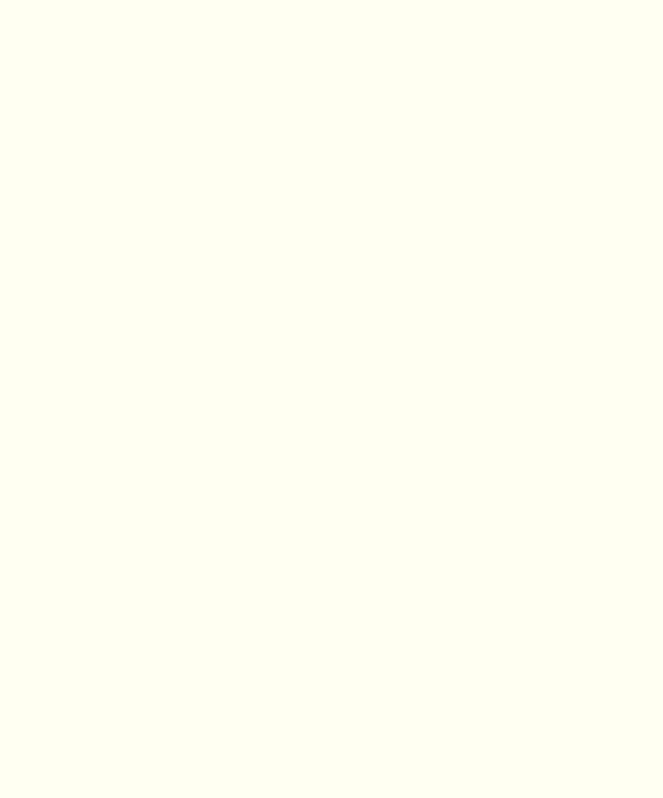
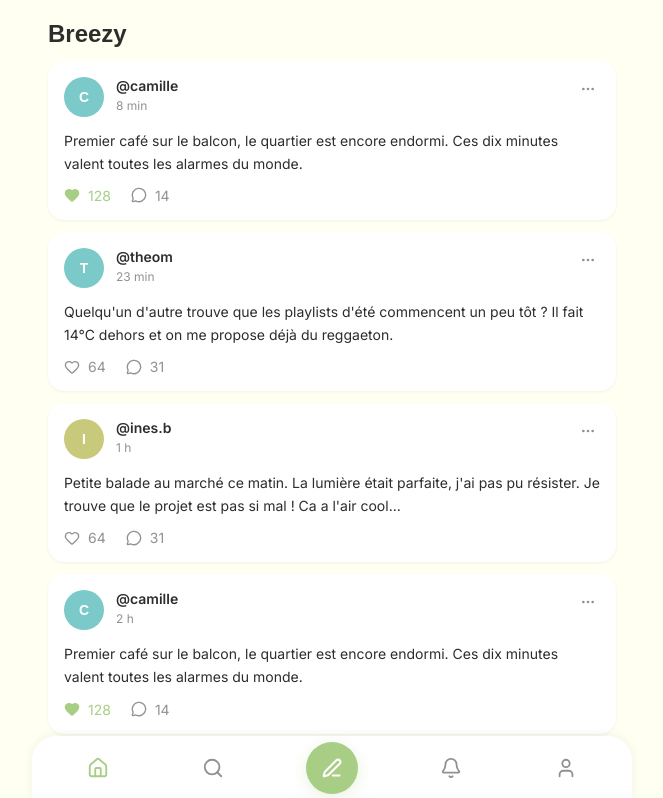
Before and after one commit to tonyfgs/Breezy, a Next.js app in the folder front/: page /feed in a window 1280 px wide. Shown: the top 798 px of the page, without its empty margins (308-971 px from the left). Built offline with nearby package versions, Linux system fonts and the light colour scheme; a web font is replaced by a local one.

Commit message:
feat(feed): add feed page with PostCard and CommentModal

```diff
--- a/front/src/app/feed/page.js
+++ b/front/src/app/feed/page.js
@@ -1,3 +1,120 @@
+import AppLayout from '../../components/layout/AppLayout';
+import PostCard from '../../components/post/PostCard';
+
+// TODO: API - GET /api/posts/feed
+// Structure basée sur les modèles Post + User (profiles) + likes
+// Note: le modèle User n'a pas de champ nom affiché distinct de nm_username —
+//       à clarifier si on ajoute un nm_displayName dans le profil
+const MOCK_FEED = [
+  {
+    sk_id: 'post_001',
+    sk_authorId: 'user_001',
+    txt_content: 'Premier café sur le balcon, le quartier est encore endormi. Ces dix minutes valent toutes les alarmes du monde.',
+    sk_parentPostId: null,
+    nb_likesCount: 128,
+    nb_commentsCount: 14,
+    fl_liked: true,
+    ts_createdAt: new Date(Date.now() - 8 * 60 * 1000).toISOString(),
+    ts_updatedAt: new Date(Date.now() - 8 * 60 * 1000).toISOString(),
+    author: {
+      sk_id: 'user_001',
+      nm_username: 'camille',
+      url_avatar: null,
+    },
+  },
+  {
+    sk_id: 'post_002',
+    sk_authorId: 'user_002',
+    txt_content: "Quelqu'un d'autre trouve que les playlists d'été commencent un peu tôt ? Il fait 14°C dehors et on me propose déjà du reggaeton.",
+    sk_parentPostId: null,
+    nb_likesCount: 64,
+    nb_commentsCount: 31,
+    fl_liked: false,
+    ts_createdAt: new Date(Date.now() - 23 * 60 * 1000).toISOString(),
+    ts_updatedAt: new Date(Date.now() - 23 * 60 * 1000).toISOString(),
+    author: {
+      sk_id: 'user_002',
+      nm_username: 'theom',
+      url_avatar: null,
+    },
+  },
+  {
+    sk_id: 'post_003',
+    sk_authorId: 'user_003',
+    txt_content: "Petite balade au marché ce matin. La lumière était parfaite, j'ai pas pu résister. Je trouve que le projet est pas si mal ! Ca a l'air cool...",
+    sk_parentPostId: null,
+    nb_likesCount: 64,
+    nb_commentsCount: 31,
+    fl_liked: false,
+    ts_createdAt: new Date(Date.now() - 60 * 60 * 1000).toISOString(),
+    ts_updatedAt: new Date(Date.now() - 60 * 60 * 1000).toISOString(),
+    author: {
+      sk_id: 'user_003',
+      nm_username: 'ines.b',
+      url_avatar: null,
+    },
+  },
+  {
+    sk_id: 'post_004',
+    sk_authorId: 'user_001',
+    txt_content: 'Premier café sur le balcon, le quartier est encore endormi. Ces dix minutes valent toutes les alarmes du monde.',
+    sk_parentPostId: null,
+    nb_likesCount: 128,
+    nb_commentsCount: 14,
+    fl_liked: true,
+    ts_createdAt: new Date(Date.now() - 2 * 60 * 60 * 1000).toISOString(),
+    ts_updatedAt: new Date(Date.now() - 2 * 60 * 60 * 1000).toISOString(),
+    author: {
+      sk_id: 'user_001',
+      nm_username: 'camille',
+      url_avatar: null,
+    },
+  },
+  {
+    sk_id: 'post_005',
+    sk_authorId: 'user_002',
+    txt_content: "Quelqu'un d'autre trouve que les playlists d'été commencent un peu tôt ? Il fait 14°C dehors et on me propose déjà du reggaeton.",
+    sk_parentPostId: null,
+    nb_likesCount: 64,
+    nb_commentsCount: 31,
+    fl_liked: false,
+    ts_createdAt: new Date(Date.now() - 3 * 60 * 60 * 1000).toISOString(),
+    ts_updatedAt: new Date(Date.now() - 3 * 60 * 60 * 1000).toISOString(),
+    author: {
+      sk_id: 'user_002',
+      nm_username: 'theom',
+      url_avatar: null,
+    },
+  },
+  {
+    sk_id: 'post_006',
+    sk_authorId: 'user_003',
+    txt_content: "Petite balade au marché ce matin. La lumière était parfaite, j'ai pas pu résister. Je trouve que le projet est pas si mal ! Ca a l'air cool...",
+    sk_parentPostId: null,
+    nb_likesCount: 64,
+    nb_commentsCount: 31,
+    fl_liked: false,
+    ts_createdAt: new Date(Date.now() - 5 * 60 * 60 * 1000).toISOString(),
+    ts_updatedAt: new Date(Date.now() - 5 * 60 * 60 * 1000).toISOString(),
+    author: {
+      sk_id: 'user_003',
+      nm_username: 'ines.b',
+      url_avatar: null,
+    },
+  },
+];
+
 export default function FeedPage() {
-  return null;
+  return (
+    <AppLayout>
+      <header className="feed-header">
+        <h1 className="feed-header__title">Breezy</h1>
+      </header>
+      <div className="feed-list">
+        {MOCK_FEED.map(post => (
+          <PostCard key={post.sk_id} post={post} />
+        ))}
+      </div>
+    </AppLayout>
+  );
 }
--- /dev/null
+++ b/front/src/components/modals/CommentModal.js
@@ -0,0 +1,53 @@
+'use client';
+
+import { useState } from 'react';
+import { X } from 'lucide-react';
+import Button from '../ui/Button';
+
+export default function CommentModal({ post, onClose }) {
+  const [content, setContent] = useState('');
+
+  function handleSubmit(e) {
+    e.preventDefault();
+    if (!content.trim()) return;
+
+    // TODO: API - POST /api/posts { txt_content: content, sk_parentPostId: post.sk_id }
+    onClose();
+  }
+
+  function handleOverlayClick(e) {
+    if (e.target === e.currentTarget) onClose();
+  }
+
+  return (
+    <div className="modal-overlay" onClick={handleOverlayClick}>
+      <div className="modal">
+        <div className="modal__header">
+          <h2 className="modal__title">Répondre</h2>
+          <button className="modal__close-btn" onClick={onClose} aria-label="Fermer">
+            <X size={20} />
+          </button>
+        </div>
+
+        <div className="modal__post-preview">
+          <strong>@{post.author.nm_username}</strong> · {post.txt_content}
+        </div>
+
+        <form className="modal__reply-form" onSubmit={handleSubmit}>
+          <textarea
+            className="modal__textarea"
+            placeholder="Ta réponse..."
+            value={content}
+            onChange={e => setContent(e.target.value)}
+            autoFocus
+          />
+          <div className="modal__actions">
+            <Button type="submit" disabled={!content.trim()}>
+              Répondre
+            </Button>
+          </div>
+        </form>
+      </div>
+    </div>
+  );
+}
--- a/front/src/components/post/PostCard.js
+++ b/front/src/components/post/PostCard.js
@@ -1,3 +1,70 @@
+'use client';
+
+import { useState } from 'react';
+import { Heart, MessageCircle, MoreHorizontal } from 'lucide-react';
+import Avatar from '../ui/Avatar';
+import CommentModal from '../modals/CommentModal';
+
+function formatRelativeTime(isoString) {
+  const diffSeconds = (Date.now() - new Date(isoString).getTime()) / 1000;
+  if (diffSeconds < 3600) return `${Math.floor(diffSeconds / 60)} min`;
+  if (diffSeconds < 86400) return `${Math.floor(diffSeconds / 3600)} h`;
+  return `${Math.floor(diffSeconds / 86400)} j`;
+}
+
 export default function PostCard({ post }) {
-  return null;
+  const [liked, setLiked] = useState(post.fl_liked ?? false);
+  const [likeCount, setLikeCount] = useState(post.nb_likesCount ?? 0);
+  const [showCommentModal, setShowCommentModal] = useState(false);
+
+  function handleLike(e) {
+    e.stopPropagation();
+    setLikeCount(prev => liked ? prev - 1 : prev + 1);
+    setLiked(prev => !prev);
+  }
+
+  function handleComment(e) {
+    e.stopPropagation();
+    setShowCommentModal(true);
+  }
+
+  return (
+    <>
+      <article className="post-card">
+        <div className="post-card__header">
+          {/* url_avatar sera utilisé ici quand disponible */}
+          <Avatar name={post.author.nm_username} size="md" />
+          <div className="post-card__meta">
+            <span className="post-card__name">@{post.author.nm_username}</span>
+            <span className="post-card__subline">{formatRelativeTime(post.ts_createdAt)}</span>
+          </div>
+          <button className="post-card__menu-btn" aria-label="Options" onClick={e => e.stopPropagation()}>
+            <MoreHorizontal size={16} />
+          </button>
+        </div>
+
+        <p className="post-card__body">{post.txt_content}</p>
+
+        <div className="post-card__actions">
+          <button
+            className={`post-card__action${liked ? ' post-card__action--liked' : ''}`}
+            onClick={handleLike}
+            aria-label="J'aime"
+          >
+            <Heart size={16} />
+            <span>{likeCount}</span>
+          </button>
+
+          <button className="post-card__action" aria-label="Commenter" onClick={handleComment}>
+            <MessageCircle size={16} />
+            <span>{post.nb_commentsCount}</span>
+          </button>
+        </div>
+      </article>
+
+      {showCommentModal && (
+        <CommentModal post={post} onClose={() => setShowCommentModal(false)} />
+      )}
+    </>
+  );
 }
```
